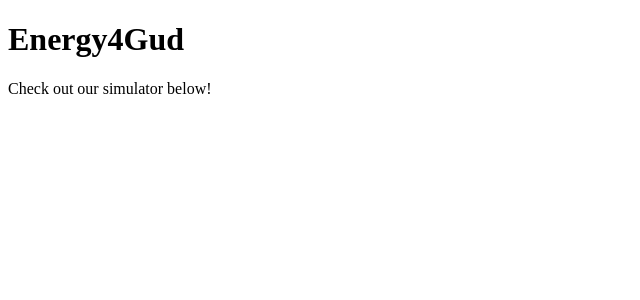
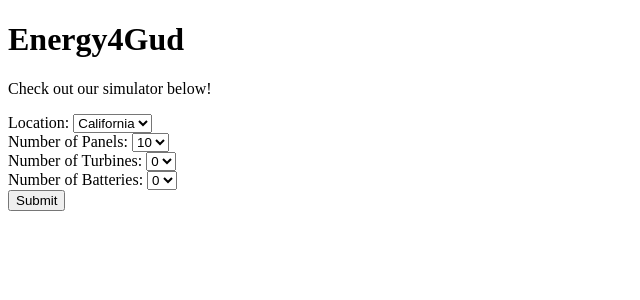
Before and after one commit to sneha-desai/EnergyForGood, a Flask app: page / in a window 1280 px wide. Shown: the top 300 px of the page, without its empty margins (0-640 px from the left). Run offline with Flask 2, Linux system fonts and the light colour scheme.

Commit message:
Form for user to submit

```diff
--- a/templates/index.html
+++ b/templates/index.html
@@ -4,8 +4,51 @@
    <meta charset="UTF-8">
    <title>Energy4Gud</title>
  </head>
+
  <body>
     <h1>Energy4Gud</h1>
     <p>Check out our simulator below!</p>
+
+    <form name="submission" action= "http://localhost:5000/testmain.py" method="POST">
+        Location:
+        <select name="location">
+            <option value="california">California</option>
+        </select>
+        <br>
+
+        Number of Panels:
+        <select name="panels">
+            <option value="10">10</option>
+            <option value="15">15</option>
+            <option value="20">20</option>
+            <option value="25">25</option>
+            <option value="30">30</option>
+            <option value="35">35</option>
+        </select>
+        <br>
+
+        Number of Turbines:
+        <select name="turbines">
+            <option value="0">0</option>
+            <option value="1">1</option>
+            <option value="2">2</option>
+            <option value="3">3</option>
+            <option value="4">4</option>
+            <option value="5">5</option>
+        </select>
+        <br>
+
+        Number of Batteries:
+        <select name="batteries">
+            <option value="0">0</option>
+            <option value="1">1</option>
+            <option value="2">2</option>
+            <option value="3">3</option>
+            <option value="4">4</option>
+        </select>
+        <br>
+
+        <input type="submit" value="Submit">
+    </form>
  </body>
 </html>
```
